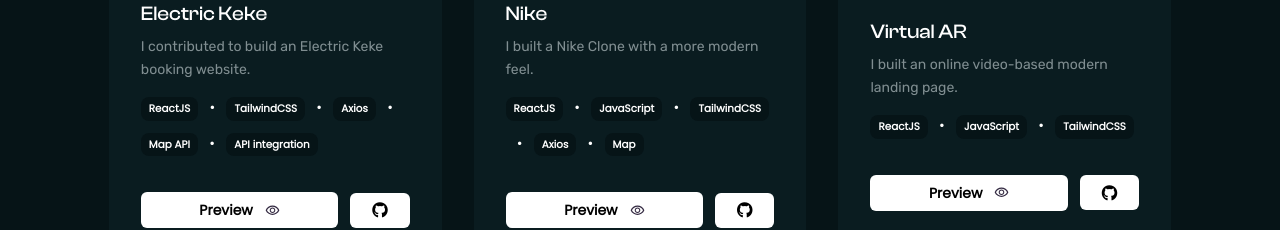
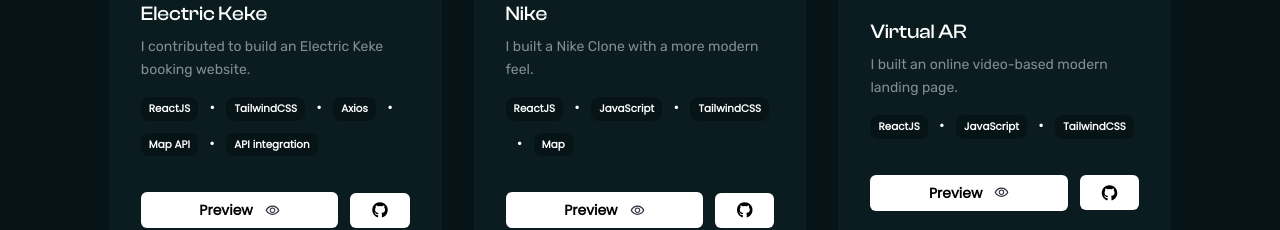
Before and after one commit to heyrapto/portfolio-, a React (Vite) app: page / in a window 1280 px wide. Shown: the part 2400-2630 px from the top of the page. Built offline with nearby package versions, Linux system fonts and the light colour scheme.

Commit message:
Update RecentWorks.tsx

```diff
--- a/src/pages/RecentWorks.tsx
+++ b/src/pages/RecentWorks.tsx
@@ -43,7 +43,7 @@ const RecentWorks = () => {
       title: "Nike",
       description:
         "I built a Nike Clone with a more modern feel.",
-      tags: ["ReactJS", "JavaScript", "TailwindCSS", "Axios", "Map"],
+      tags: ["ReactJS", "JavaScript", "TailwindCSS", "Map"],
       previewLink: "https://szn-nikelanding.netlify.app",
       githubLink: "https://github.com/Techies-Collab-and-Upskill-Live-Project/Electric-keke-frontend-",
     },
```
